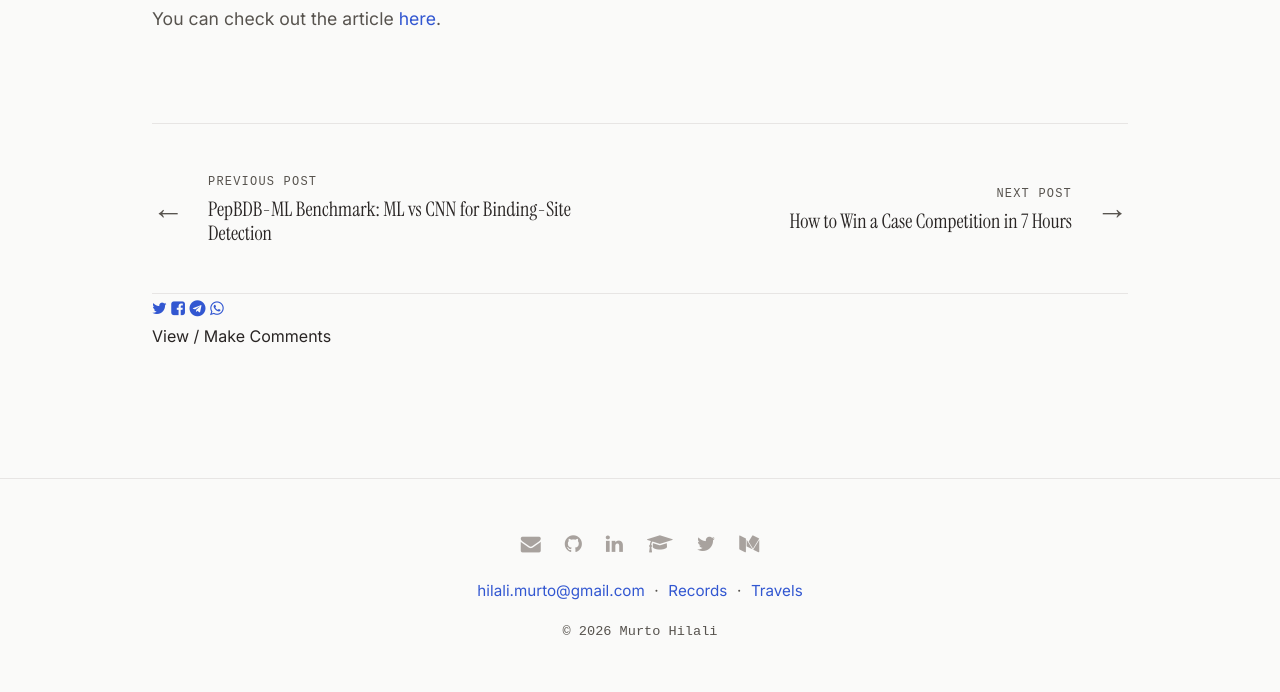
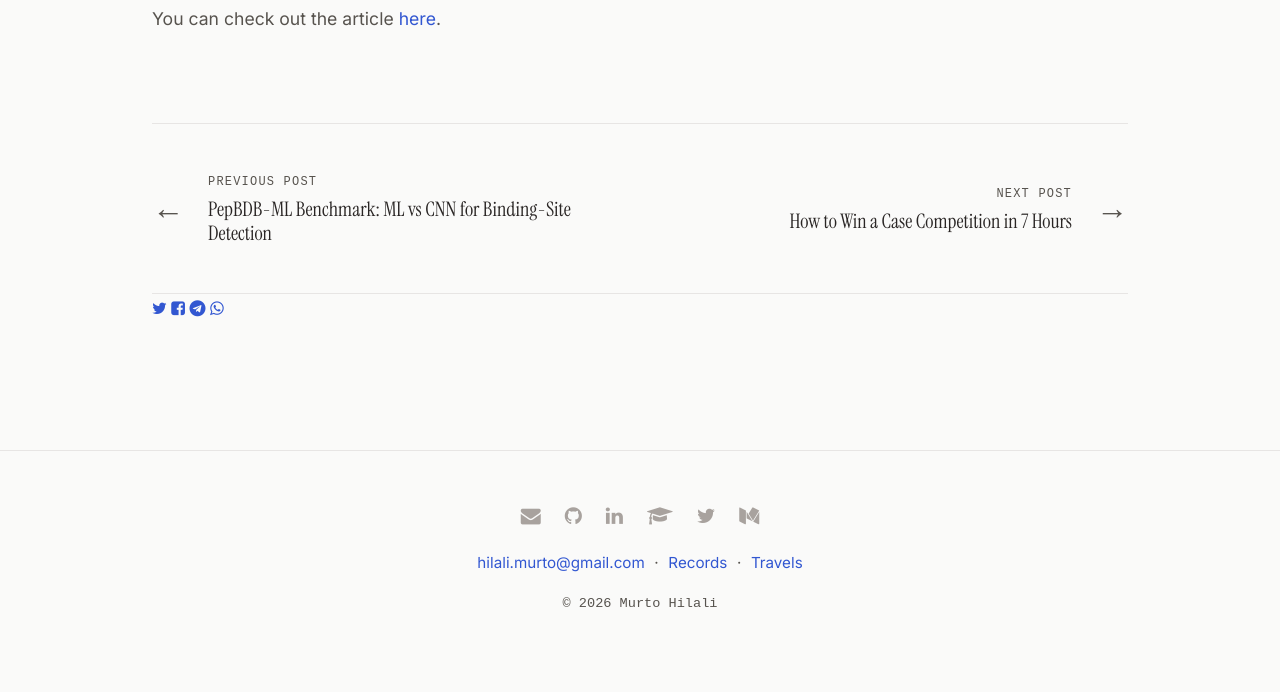
Before and after one commit to MurtoHilali/murtohilali.github.io, a Jekyll site: the page built from _posts/2025-02-10-uwaterloo-singapore-coop.md, in a window 1280 px wide. Shown: the part 687-1379 px from the top of the page. Built offline with Jekyll 4.4.1, drawn with Linux system fonts in a browser that asks for light colours; some web fonts are replaced; after the commit the page ends 1351 px from its top, so only the background shows below that; part of the change alters nothing that is shown.

Commit message:
phase7: remove Disqus
_includes/disqus.html loaded comments from the theme's demo identifier
(`webthme`), not a forum of Murto's. The brief's default is to remove
comments: the include, its use in the post layout and the
`discus-identifier` key are gone.

Co-Authored-By: Claude Opus 5.5 <noreply@anthropic.com>

```diff
--- a/_config.yml
+++ b/_config.yml
@@ -7,7 +7,6 @@ image: /img/share-card.png
 timezone:  Toronto
 repo: https://github.com/MurtoHilali/murtohilali.github.io # site repo [optional]
 data-theme: light # default theme "dark" | "light"
-discus-identifier: webthme
 default-thumb: /img/thumb/default.webp
 
 author:
--- a/_includes/disqus.html
+++ /dev/null
@@ -1,23 +0,0 @@
-{% if site.discus-identifier %}
-
-
-<div id="disqus_thread">
-    <span class="button-comment" onclick="loadDisqus();return false;">View / Make Comments</span>
- </div>
-
-  <script>
-    var is_disqus_loaded = false;
-    function loadDisqus() {
-      if (!is_disqus_loaded) {
-        is_disqus_loaded = true;
-        var d = document,
-          s = d.createElement('script');
-        s.src = '//{{ site.discus-identifier }}.disqus.com/embed.js';
-        s.setAttribute('data-timestamp', +new Date());
-        (d.head || d.body).appendChild(s);
-      }
-    }
-  </script>
-
-
-{% endif %}
--- a/_layouts/post.html
+++ b/_layouts/post.html
@@ -38,5 +38,3 @@ layout: default
 </div>
 
 {% include share.html %}
-
-{% include disqus.html %}
```
